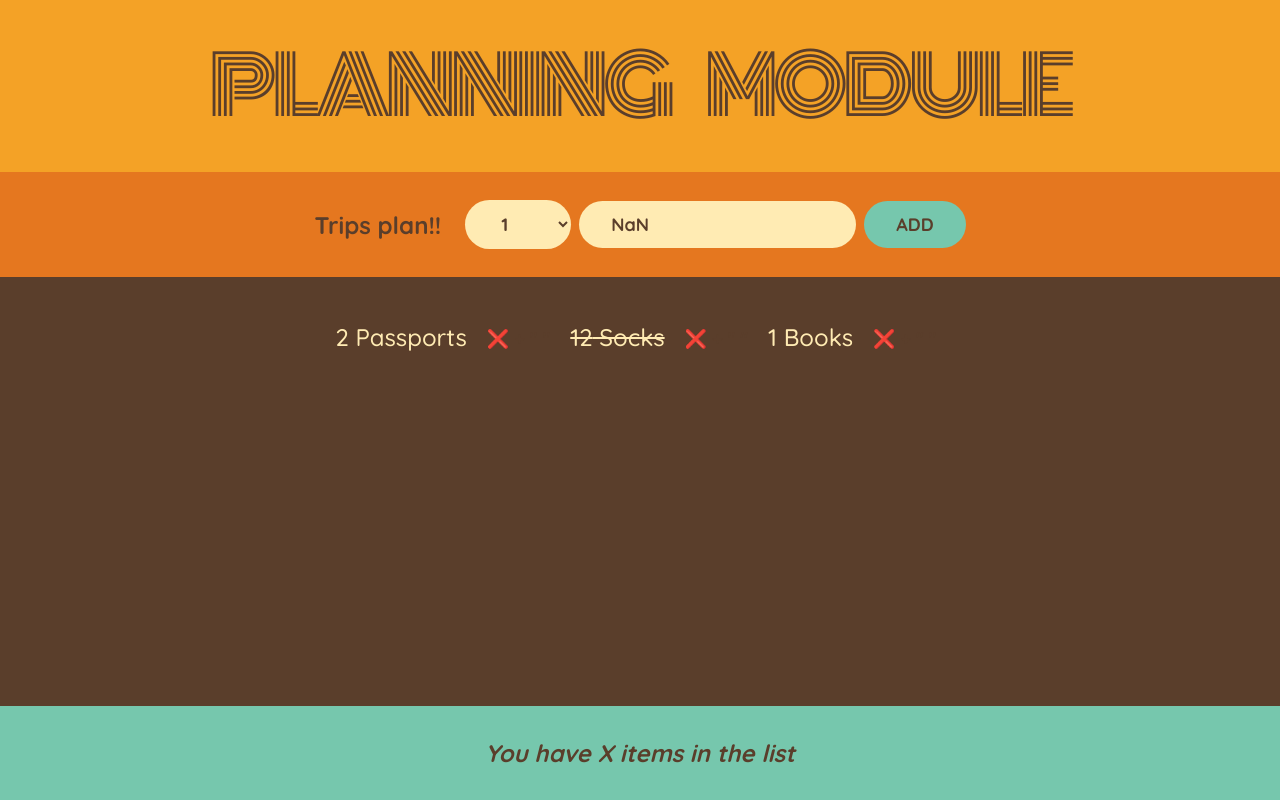
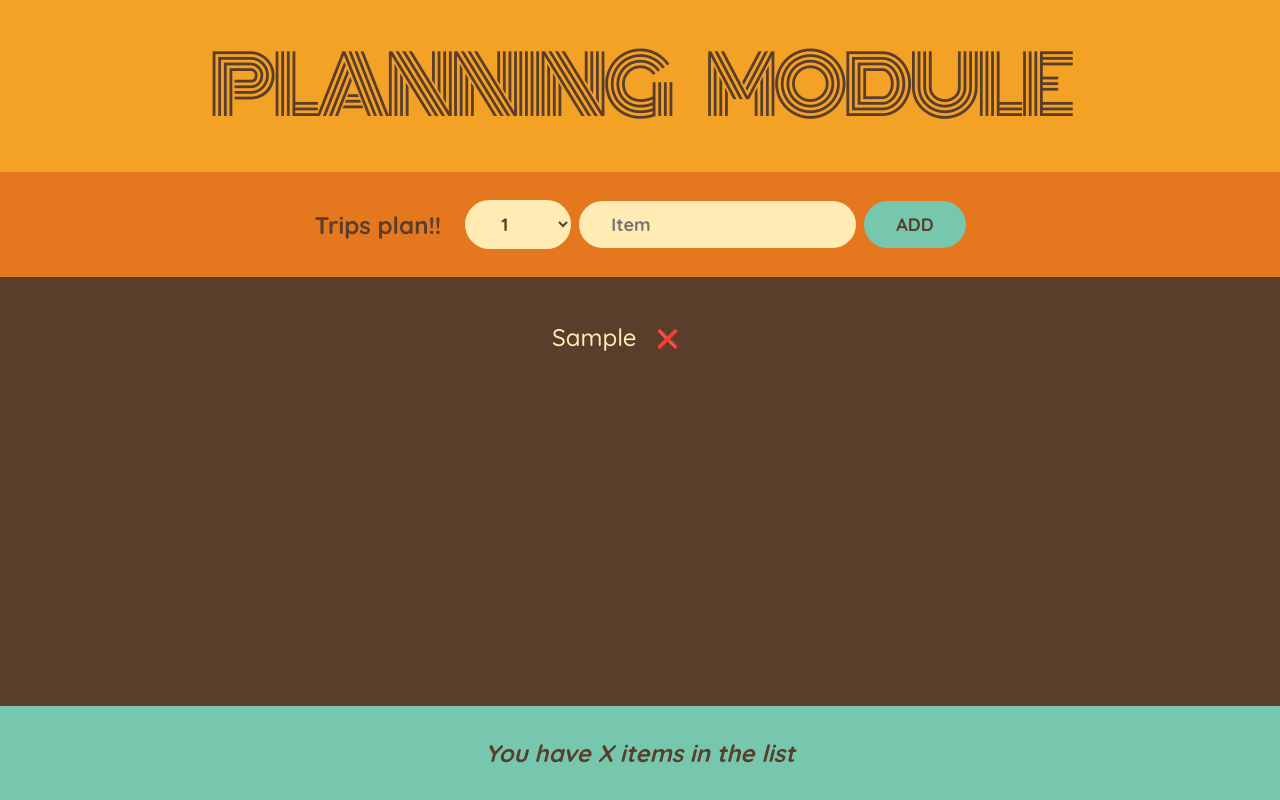
Before and after one commit to SomilKSharma/ReactTravelist, a React (Create React App) app: page / in a window 1280 px wide. Both pictures are taken after typing "Sample" into the empty fields and a click on the button "ADD". Built offline with nearby package versions, Linux system fonts and the light colour scheme.

Commit message:
Update App.js
Removed buggs.

```diff
--- a/src/App.js
+++ b/src/App.js
@@ -1,24 +1,24 @@
 import { useState } from "react"
 
 export default function App() {
+    // state variable for item that are added
+    const [items, setItems] = useState([])
+    // function to add to the items Array
+    function handleAddItems(item) {
+        setItems((items) => [...items, item])
+    }
     return (
         <>
             <div className="app">
                 < Logo />
-                <Form />
-                <PackinglistList />
+                <Form handleAddItems={handleAddItems} />
+                <PackinglistList items={items} />
                 <Stats />
             </div>
         </>
     )
 }
 
-// Array for values
-const initialItems = [
-    { id: 1, description: "Passports", quantity: 2, packed: false },
-    { id: 2, description: "Socks", quantity: 12, packed: true },
-    { id: 3, description: "Books", quantity: 1, packed: false }
-]
 
 // function for logo
 function Logo() {
@@ -30,7 +30,7 @@ function Logo() {
 }
 
 // function for form
-function Form() {
+function Form({ handleAddItems }) {
 
     // text input field
     const [description, setDescription] = useState('')
@@ -38,13 +38,7 @@ function Form() {
     // select useState
     const [qnty, setQnty] = useState(1)
 
-    // state variable for item that are added
-    const [items, setItems] = useState([])
 
-    // function to add to the items Array
-    function handleAddItems(item) {
-        setItems((items) => [...items, item])
-    }
 
     // event handler
     function handleSubmit(event) {
@@ -63,10 +57,11 @@ function Form() {
             packed: false,
             id: Date.now()
         }
+        handleAddItems(newItem)
 
         // use setter function
         setDescription('')
-        setQnty('')
+        setQnty(1)
 
     }
 
@@ -97,7 +92,7 @@ function Form() {
                     type='text'
                     placeholder="Item"
                     value={description}
-                    onChange={(e) => setDescription(Number(e.target.value))}
+                    onChange={(e) => setDescription(e.target.value)}
                 />
                 <button>Add</button>
             </form>
@@ -106,35 +101,33 @@ function Form() {
 }
 
 // function for packinglist
-function PackinglistList() {
+function PackinglistList({ items }) {
     return (
         <>
             <ul className="list">
-                <li>
-                    {
-                        initialItems.map(
-                            (item) =>
-                                <Item item={item} key={item.id} />
-                        )
-                    }
-                </li>
+                {
+                    items.map(
+                        (item) =>
+                            <Item item={item} key={item.id} />
+                    )
+                }
             </ul>
         </>
     )
 }
 
 // A function for diplaying items
-function Item(props) {
+function Item({ item }) {
     // return the values
     return (
         <>
             <li>
-                <span style={props.item.packed ? { textDecoration: 'line-through' } : {}}>
+                <span style={item.packed ? { textDecoration: 'line-through' } : {}}>
                     {
-                        props.item.quantity
+                        item.quantity
                     }
                     {
-                        " " + props.item.description
+                        " " + item.description
                     }
                 </span>
                 <button>
```
